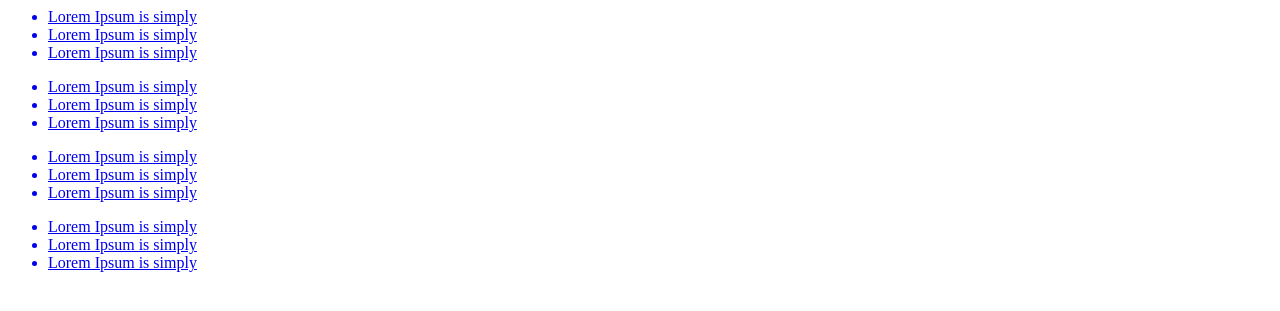
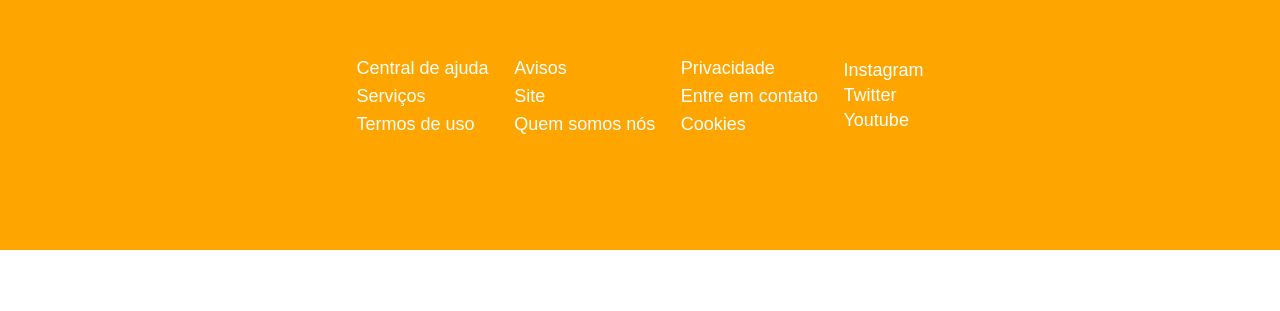
Before and after one commit to senacrs-emti/2022-1M-projetodev-G2, a PHP site: page /includes/_footer.php in a window 1280 px wide. Shown: the top 311 px of the page. Run offline with PHP 8.4, Linux system fonts and the light colour scheme.

Commit message:
footer pronto

```diff
--- a/assets/css/style.css
+++ b/assets/css/style.css
@@ -73,3 +73,29 @@ header{
     line-height: 20px;
     width: 0px;
 }
+footer{
+    width: 100%;
+    min-height: 250px;
+    background-color: orange;
+}
+.footer-list{
+    padding-top: 4%;
+    display: flex;
+    justify-content: center;
+    align-items: center;
+    flex-direction: row;
+    gap: 2%;
+}
+.list1 ul a, .list2 ul a, .list3 ul a, .list4 ul a{
+    text-decoration: none;
+    list-style: none;
+}
+.list1 ul a li, .list2 ul a li, .list3 ul a li, .list4 ul a li{
+    color: white;
+    font-size: 18px;
+    margin-top: 5%;
+}
+.list1 ul a:hover, .list2 ul a:hover, .list3 ul a:hover, .list4 ul a:hover{
+    text-decoration: underline;
+    color: white;
+}
--- a/includes/_footer.php
+++ b/includes/_footer.php
@@ -1,30 +1,34 @@
+<link rel="stylesheet" href="../assets/css/style.css">
+
 <footer>
+    <div class="footer-list">
         <div class="list1">
             <ul>
-            <a href="#"><li>Lorem Ipsum is simply</li></a>
-            <a href="#"><li>Lorem Ipsum is simply</li></a>
-            <a href="#"><li>Lorem Ipsum is simply</li></a>
+                <a href="#"><li>Central de ajuda</li></a>
+                <a href="#"><li>Serviços</li></a>
+                <a href="#"><li>Termos de uso</li></a>
             </ul>
         </div>
         <div class="list2">
             <ul>
-            <a href="#"><li>Lorem Ipsum is simply</li></a>
-            <a href="#"><li>Lorem Ipsum is simply</li></a>
-            <a href="#"><li>Lorem Ipsum is simply</li></a>
+                <a href="#"><li>Avisos</li></a>
+                <a href="#"><li>Site</li></a>
+                <a href="#"><li>Quem somos nós</li></a>
             </ul>
         </div>
         <div class="list3">
             <ul>
-            <a href="#"><li>Lorem Ipsum is simply</li></a>
-            <a href="#"><li>Lorem Ipsum is simply</li></a>
-            <a href="#"><li>Lorem Ipsum is simply</li></a>
+                <a href="#"><li>Privacidade</li></a>
+                <a href="#"><li>Entre em contato</li></a>
+                <a href="#"><li>Cookies</li></a>
             </ul>
         </div>
         <div class="list4">
             <ul>
-            <a href="#"><li>Lorem Ipsum is simply</li></a>
-            <a href="#"><li>Lorem Ipsum is simply</li></a>
-            <a href="#"><li>Lorem Ipsum is simply</li></a>
+                <a href="#"><li>Instagram</li></a>
+                <a href="#"><li>Twitter</li></a>
+                <a href="#"><li>Youtube</li></a>
             </ul>
         </div>
+    </div>
 </footer>
```
Lines whose indentation alone changed are shown as unchanged.
